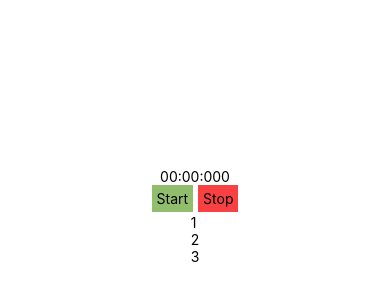
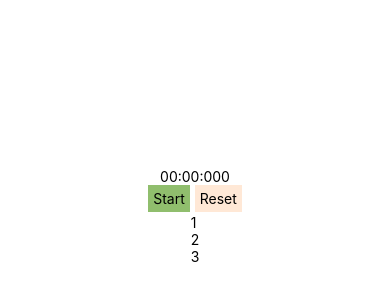
Before and after one commit to Shopify/eng-intern-assessment-react-native, a React Native app: screen / in a window 390 px wide. Shown: the part 208-508 px from the top of the page. Built offline with nearby package versions, Linux system fonts and the light colour scheme.

Commit message:
Added functioning reset button and skeleton lap button

```diff
--- a/src/Components/StopWatchButton/StopWatchButton.tsx
+++ b/src/Components/StopWatchButton/StopWatchButton.tsx
@@ -29,7 +29,6 @@ const StopWatchButton = (props: StopWatchButtonProps) => {
 
 const styles = StyleSheet.create({
   button: {
-    backgroundColor: "orange",
     padding: 5,
   },
 });
--- a/src/Screens/StopWatchScreen/StopWatchScreen.tsx
+++ b/src/Screens/StopWatchScreen/StopWatchScreen.tsx
@@ -44,12 +44,33 @@ const StopWatchScreen = () => {
       <View style={styles.stopwatchContainer}>
         <StopWatch time={elapsedTime} />
         <View style={styles.buttonContainer}>
-          <StopWatchButton
-            onPress={startTimer}
-            title="Start"
-            colour="#90be6d"
-          />
-          <StopWatchButton onPress={stopTimer} title="Stop" colour="#f94144" />
+          {isRunning ? (
+            <>
+              <StopWatchButton
+                onPress={stopTimer}
+                title="Stop"
+                colour="#f94144"
+              />
+              <StopWatchButton
+                onPress={() => {}}
+                title="Lap"
+                colour="#a5a58d"
+              />
+            </>
+          ) : (
+            <>
+              <StopWatchButton
+                onPress={startTimer}
+                title="Start"
+                colour="#90be6d"
+              />
+              <StopWatchButton
+                onPress={resetTimer}
+                title="Reset"
+                colour="#ffe8d6"
+              />
+            </>
+          )}
         </View>
       </View>
       <LapsList />
```
